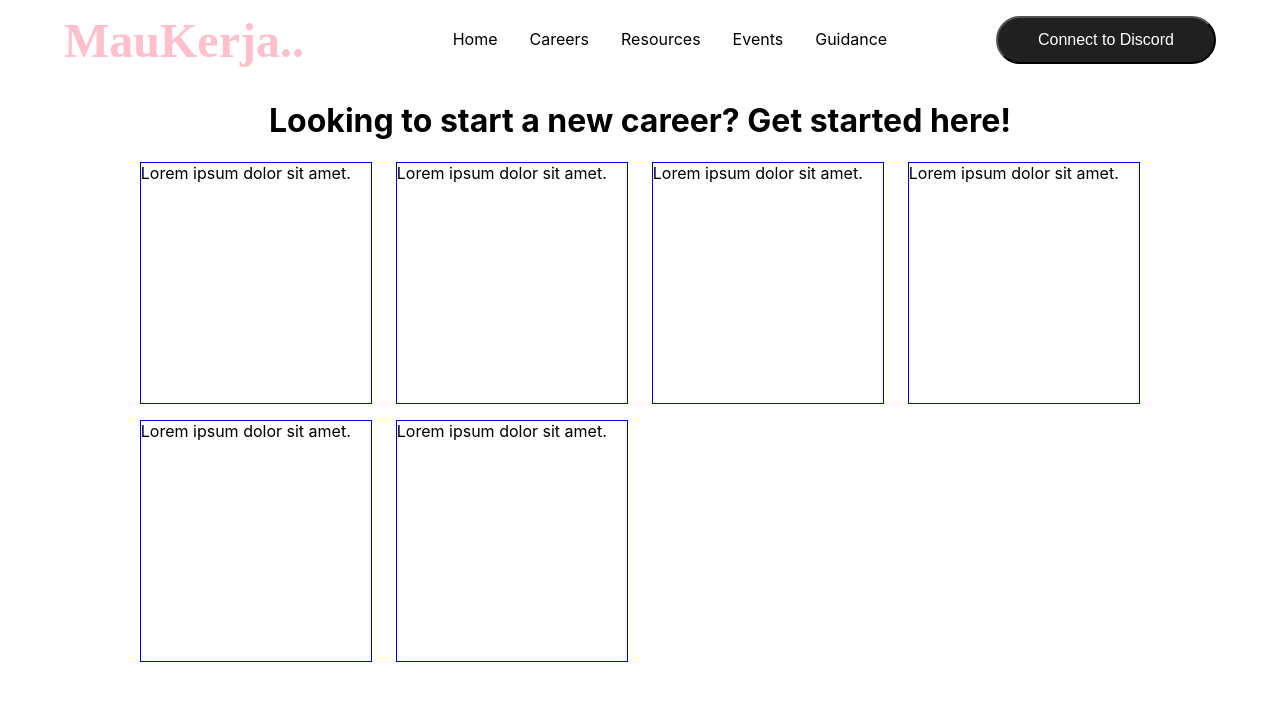
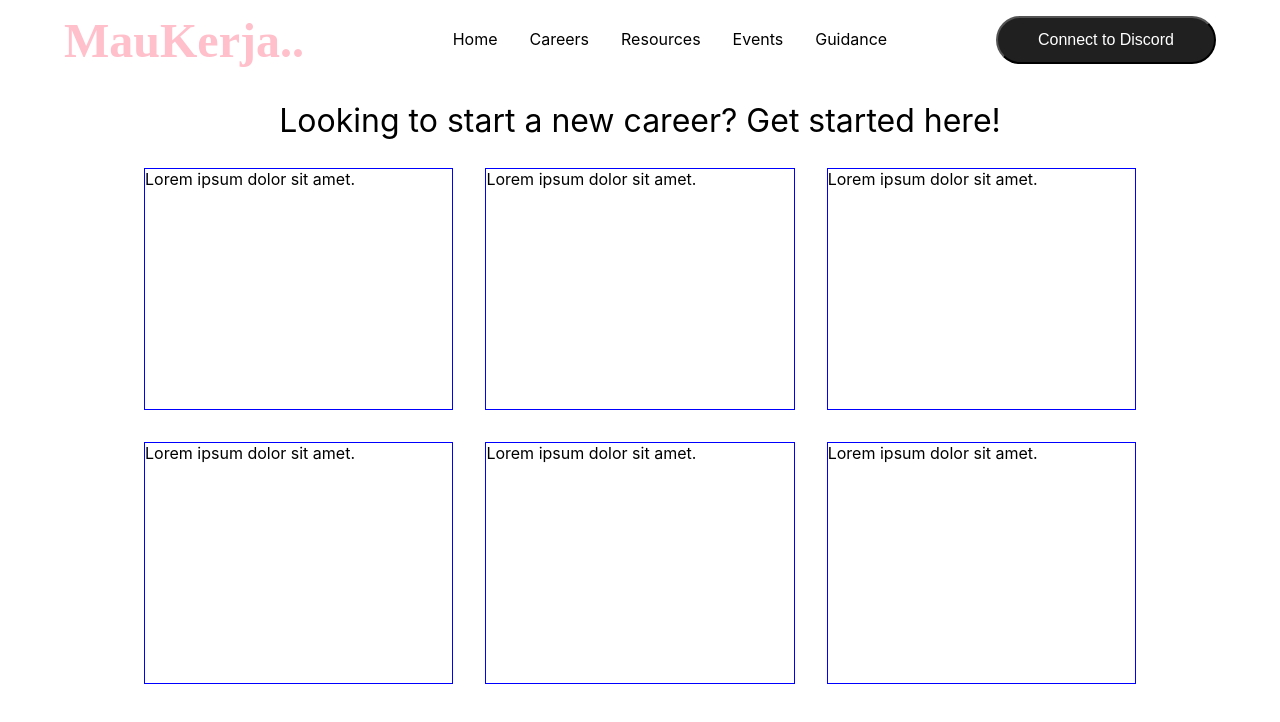
Before and after one commit to Garvit1809/Garuda-Hack, a React (Create React App) app in the folder client/: page /careers in a window 1280 px wide. Shown: the top 722 px of the page. Built offline with nearby package versions, Linux system fonts and the light colour scheme.

Commit message:
Heding Changes

```diff
--- a/client/src/Pages/Careers.tsx
+++ b/client/src/Pages/Careers.tsx
@@ -15,6 +15,15 @@ align-items: center;
 
 `
 
+const Heading = styled.div`
+  margin-bottom: 0.4rem;
+h1{
+  font-size: 2rem;
+  font-weight: 400;
+  /* border: 1px solid red; */
+}
+`
+
 const Opportunity = styled.div`
 width: 80%;
 /* border: 1px solid black; */
@@ -25,13 +34,13 @@ const Oppo = styled.div`
 /* flex-wrap: wrap; */
 /* border: 1px solid black; */
 display: grid;
-grid-template-columns: auto auto auto auto;
+grid-template-columns: auto auto auto;
 
 div{
   border: 1px solid blue;
   width: 90%;
   margin: 0 auto;
-  margin-bottom: 1rem;
+  margin-bottom: 2rem;
   height: 30vh;
   cursor: pointer;
   transition: all 0.2s ease;
@@ -55,7 +64,10 @@ const Careers = () => {
     <>
     <Navbar/>
     <Section>
+      <Heading>
+
     <h1>Looking to start a new career? Get started here!</h1>
+      </Heading>
     <Opportunity>
     <Oppo>
     <div onClick={careerClick} >Lorem ipsum dolor sit amet.</div>
```
